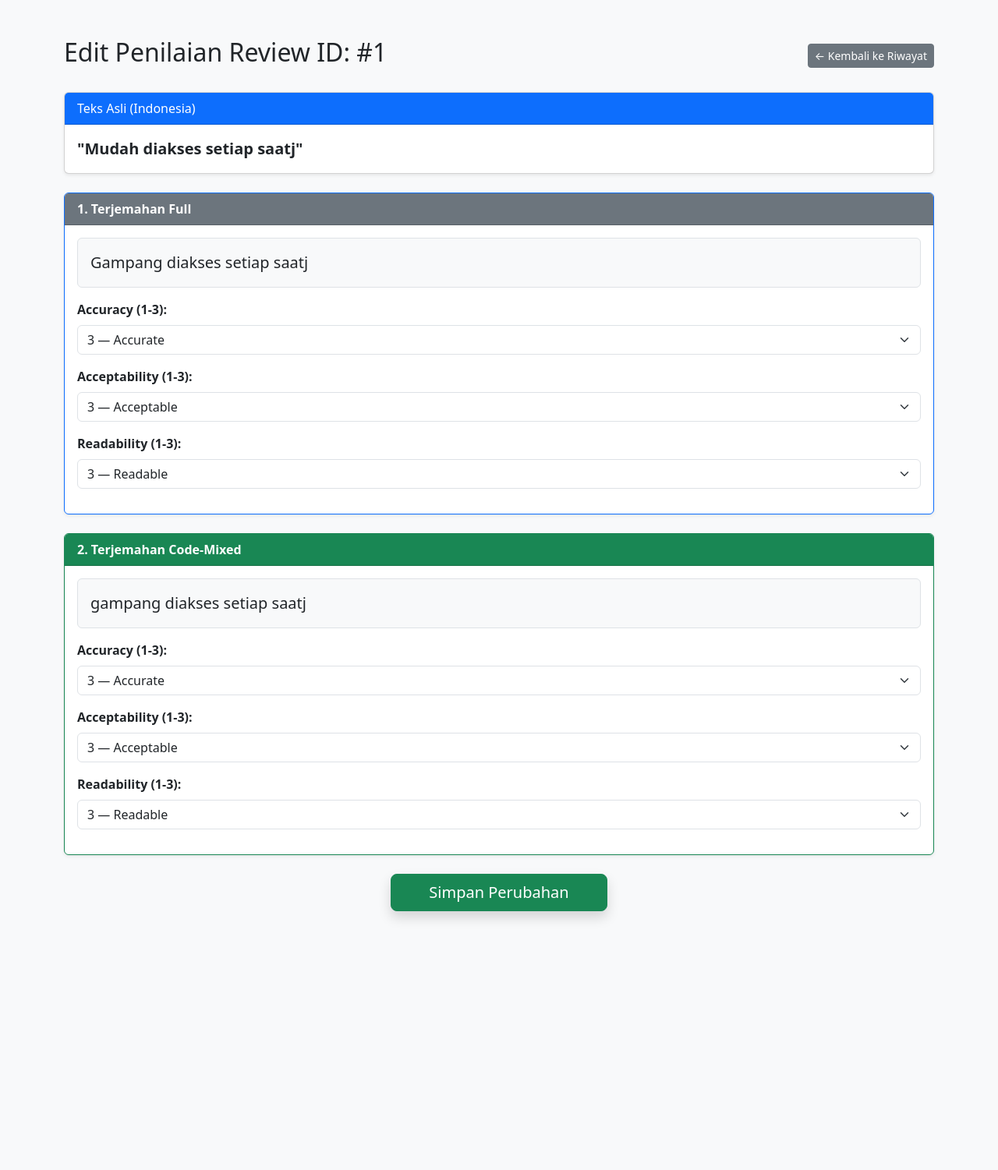
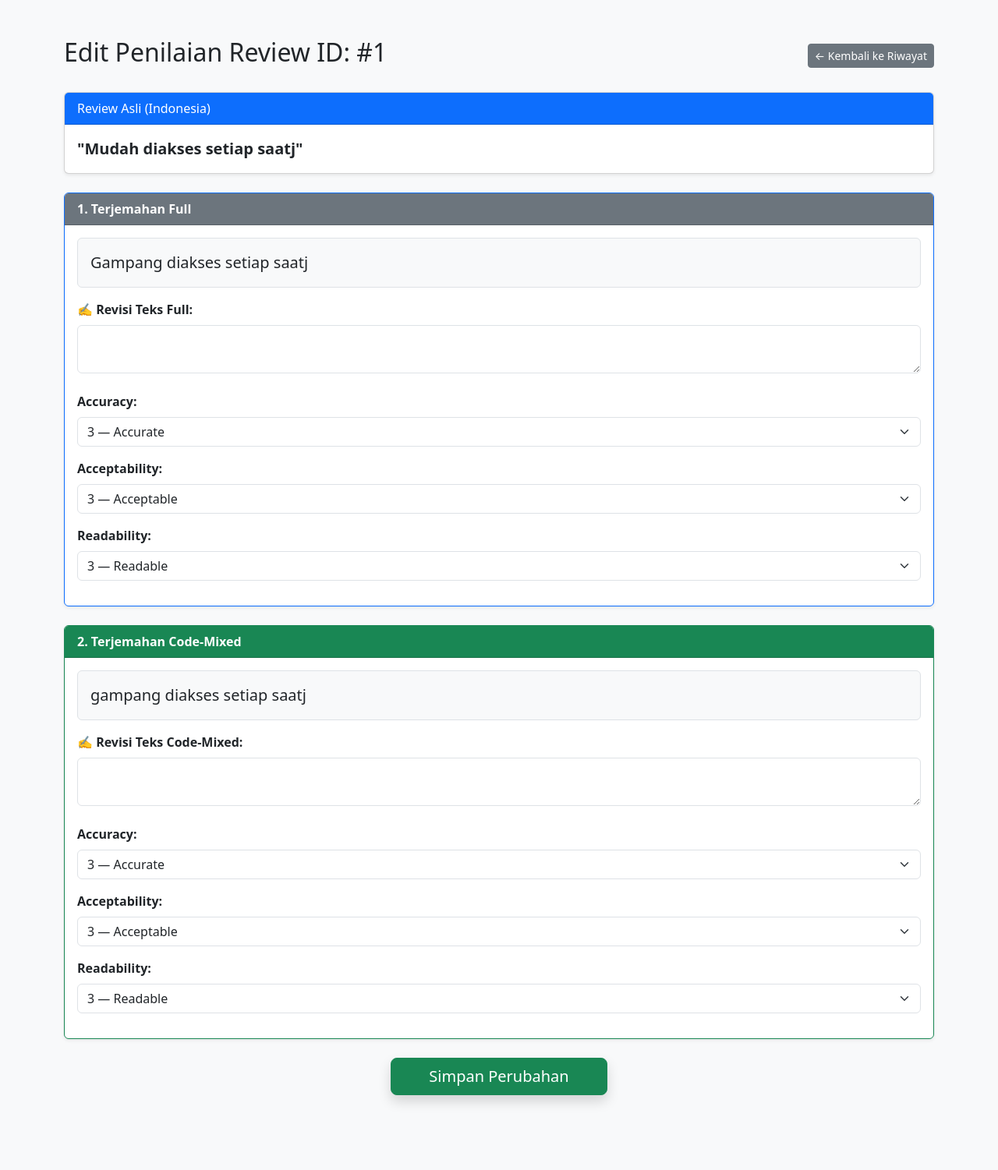
Before and after one commit to magnzetic/kai-annotation-tool, a Flask app: template templates/edit_annotate.html in a window 1280 px wide. Shown: the whole page at 78% size. Before the commit the page ends 1180 px from the top, so only its background shows below. Run offline with Flask 3, Linux system fonts and the light colour scheme; the template is opened without the code that fills it: values that come from a table or form of the project are taken from there, others are empty; data comes from the database, SQL or seed files in the repository; some libraries are stand-ins or nearby versions.

Commit message:
Update edit_annotate.html

```diff
--- a/templates/edit_annotate.html
+++ b/templates/edit_annotate.html
@@ -15,7 +15,7 @@
         <form method="POST">
             <!-- ORIGINAL TEXT -->
             <div class="card mb-4 shadow-sm">
-                <div class="card-header bg-primary text-white">Teks Asli (Indonesia)</div>
+                <div class="card-header bg-primary text-white">Review Asli (Indonesia)</div>
                 <div class="card-body">
                     <p class="fs-5 mb-0"><strong>"{{ review.content }}"</strong></p>
                 </div>
@@ -27,8 +27,13 @@
                 <div class="card-body">
                     <p class="p-3 bg-light rounded fs-5 border">{{ review.trans_jawa if current_user.role == 'jawa' else review.trans_palembang }}</p>
 
+                    <div class="mb-4">
+                        <label class="form-label fw-bold">✍️ Revisi Teks Full:</label>
+                        <textarea name="rev_full" class="form-control" rows="2">{{ anno.rev_full }}</textarea>
+                    </div>
+
                     <div class="mb-3">
-                        <label class="form-label fw-bold">Accuracy (1-3):</label>
+                        <label class="form-label fw-bold">Accuracy:</label>
                         <select name="acc_full" class="form-select">
                             <option value="3" {% if anno.acc_f == 3 %}selected{% endif %}>3 — Accurate</option>
                             <option value="2" {% if anno.acc_f == 2 %}selected{% endif %}>2 — Less Accurate</option>
@@ -37,7 +42,7 @@
                     </div>
 
                     <div class="mb-3">
-                        <label class="form-label fw-bold">Acceptability (1-3):</label>
+                        <label class="form-label fw-bold">Acceptability:</label>
                         <select name="accept_full" class="form-select">
                             <option value="3" {% if anno.cep_f == 3 %}selected{% endif %}>3 — Acceptable</option>
                             <option value="2" {% if anno.cep_f == 2 %}selected{% endif %}>2 — Less Acceptable</option>
@@ -46,7 +51,7 @@
                     </div>
 
                     <div class="mb-3">
-                        <label class="form-label fw-bold">Readability (1-3):</label>
+                        <label class="form-label fw-bold">Readability:</label>
                         <select name="read_full" class="form-select">
                             <option value="3" {% if anno.rea_f == 3 %}selected{% endif %}>3 — Readable</option>
                             <option value="2" {% if anno.rea_f == 2 %}selected{% endif %}>2 — Less Readable</option>
@@ -62,8 +67,13 @@
                 <div class="card-body">
                     <p class="p-3 bg-light rounded fs-5 border">{{ review.trans_mix_jawa if current_user.role == 'jawa' else review.trans_mix_palembang }}</p>
 
+                    <div class="mb-4">
+                        <label class="form-label fw-bold">✍️ Revisi Teks Code-Mixed:</label>
+                        <textarea name="rev_mix" class="form-control" rows="2">{{ anno.rev_mix }}</textarea>
+                    </div>
+
                     <div class="mb-3">
-                        <label class="form-label fw-bold">Accuracy (1-3):</label>
+                        <label class="form-label fw-bold">Accuracy:</label>
                         <select name="acc_mix" class="form-select">
                             <option value="3" {% if anno.acc_m == 3 %}selected{% endif %}>3 — Accurate</option>
                             <option value="2" {% if anno.acc_m == 2 %}selected{% endif %}>2 — Less Accurate</option>
@@ -72,7 +82,7 @@
                     </div>
 
                     <div class="mb-3">
-                        <label class="form-label fw-bold">Acceptability (1-3):</label>
+                        <label class="form-label fw-bold">Acceptability:</label>
                         <select name="accept_mix" class="form-select">
                             <option value="3" {% if anno.cep_m == 3 %}selected{% endif %}>3 — Acceptable</option>
                             <option value="2" {% if anno.cep_m == 2 %}selected{% endif %}>2 — Less Acceptable</option>
@@ -81,7 +91,7 @@
                     </div>
 
                     <div class="mb-3">
-                        <label class="form-label fw-bold">Readability (1-3):</label>
+                        <label class="form-label fw-bold">Readability:</label>
                         <select name="read_mix" class="form-select">
                             <option value="3" {% if anno.rea_m == 3 %}selected{% endif %}>3 — Readable</option>
                             <option value="2" {% if anno.rea_m == 2 %}selected{% endif %}>2 — Less Readable</option>
```
